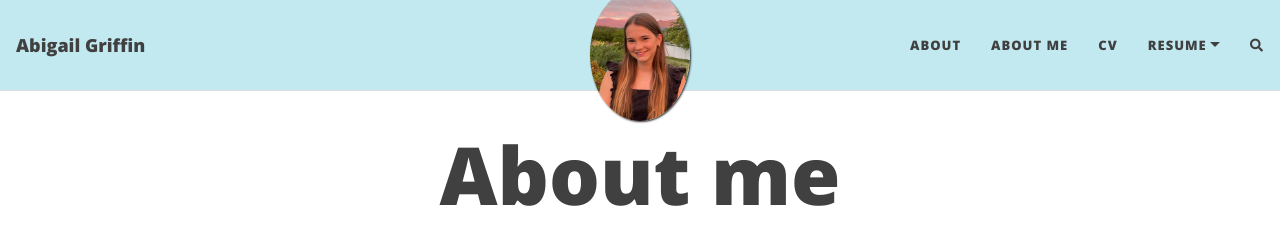
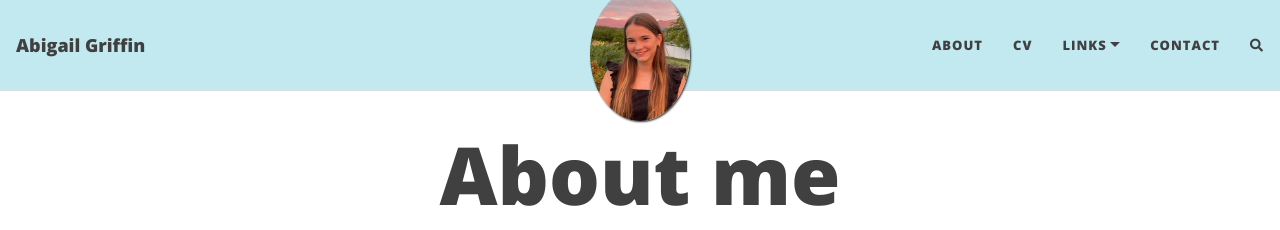
Before and after one commit to abbygriffin4/abbygriffin4.github.io, a Jekyll site: the page built from about.html, in a window 1280 px wide. Shown: the top 230 px of the page. Built offline with Jekyll 4.4.1, drawn with Linux system fonts in a browser that asks for light colours; nearby versions of some CDN libraries; comment, search, counter and statistics services are not loaded.

```diff
--- a/_config.yml
+++ b/_config.yml
@@ -21,12 +21,12 @@
 ###############################################
 
 navbar-links:
-  About: "aboot"
-  About Me: "aboutme"
+  About: "aboutpage"
   CV: "cv"
-  Resume:
-    - Resume: "https://beautifuljekyll.com"
+  Links:
+    - My Lab Webpage: "https://spritzerlab.middcreate.net/"
     - LinkedIn: "www.linkedin.com/in/abigail-griffin-"
+  Contact: "contact"
 
 ################
 # --- Logo --- #
@@ -55,7 +55,7 @@
   email: "agriffin@middlebury.edu"
   rss: true  # remove this line if you don't want to show an RSS link at the bottom
   github: abbygriffin.github.io
-  linkedin: linkedin.com/abigail-griffin-
+  linkedin: linkedin.com/in/abigail-griffin-
 #  medium: yourname
 #  reddit: yourname
 #  linkedin: daattali
--- /dev/null
+++ b/contact.html
@@ -0,0 +1,2 @@
+<h2>Contact Information</h2>
+<p><b>Email</b>: agriffin@middlebury.edu </p>
```
Also changed, not shown: about.html (line endings or trailing spaces), aboutpage.html (renamed from aboot.html).
